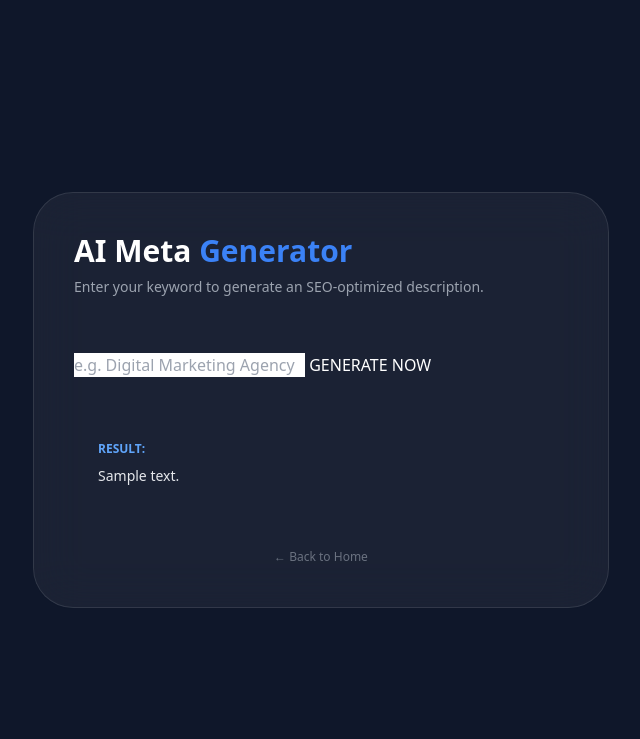
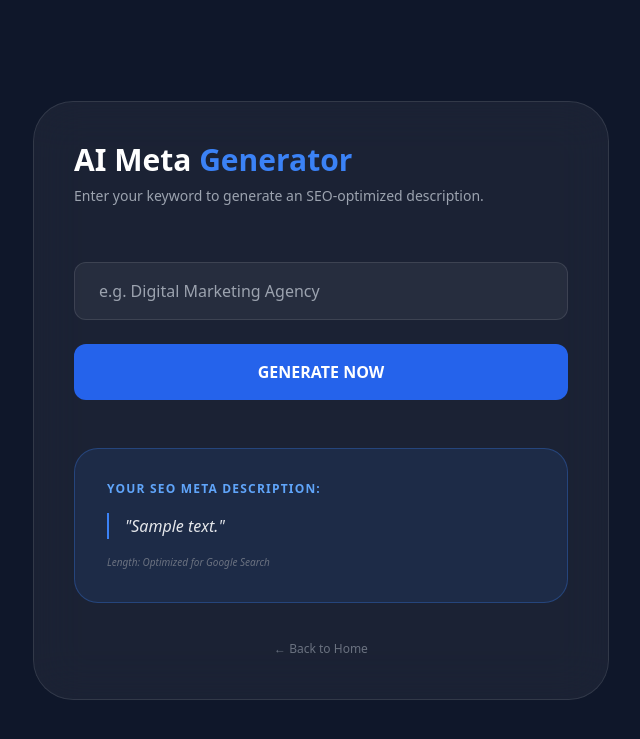
Before and after one commit to MrSaboorKhan/growaimark-agency, a Django app: template website/templates/website/meta_tool.html in a window 1280 px wide. Shown: the top 739 px of the page, without its empty margins (319-959 px from the left). Run offline with Django 5.2, Linux system fonts and the light colour scheme; the template is opened without the code that fills it: most values are stand-ins (such as "Sample title", 1, 10 or a date in 2020); some libraries are stand-ins or nearby versions.

Commit message:
improved meta description quality and fixed UI overlap

```diff
--- a/website/templates/website/meta_tool.html
+++ b/website/templates/website/meta_tool.html
@@ -13,16 +13,23 @@
             <h1 class="text-3xl font-black mb-2">AI Meta <span class="text-blue-500">Generator</span></h1>
             <p class="text-gray-400 mb-8 text-sm">Enter your keyword to generate an SEO-optimized description.</p>
 
-            <form method="POST" class="space-y-6">
+            <form method="POST" class="space-y-6 flex flex-col">
     {% csrf_token %}
-    <input type="text" name="keyword" placeholder="e.g. Digital Marketing Agency" required ...>
-    <button type="submit" ...>GENERATE NOW</button>
+    <input type="text" name="keyword" placeholder="e.g. Digital Marketing Agency" required
+           class="w-full bg-white/5 border border-white/10 rounded-xl px-6 py-4 focus:border-blue-500 outline-none text-white">
+
+    <button type="submit" class="w-full bg-blue-600 hover:bg-blue-700 py-4 rounded-xl font-black transition text-white">
+        GENERATE NOW
+    </button>
 </form>
 
 {% if description %}
-<div class="mt-10 p-6 ...">
-    <h3 class="text-blue-400 font-bold mb-2 text-xs uppercase">Result:</h3>
-    <p class="text-gray-200 text-sm leading-relaxed">{{ description }}</p>
+<div class="mt-12 p-8 bg-blue-500/10 border border-blue-500/30 rounded-3xl">
+    <h3 class="text-blue-400 font-bold mb-4 text-xs uppercase tracking-widest">Your SEO Meta Description:</h3>
+    <p class="text-gray-200 text-base leading-relaxed border-l-2 border-blue-500 pl-4 italic">
+        "{{ description }}"
+    </p>
+    <p class="mt-4 text-[10px] text-gray-500 italic">Length: Optimized for Google Search</p>
 </div>
 {% endif %}
 
```
Also changed, not shown: website/views.py (+4 -5 lines).
